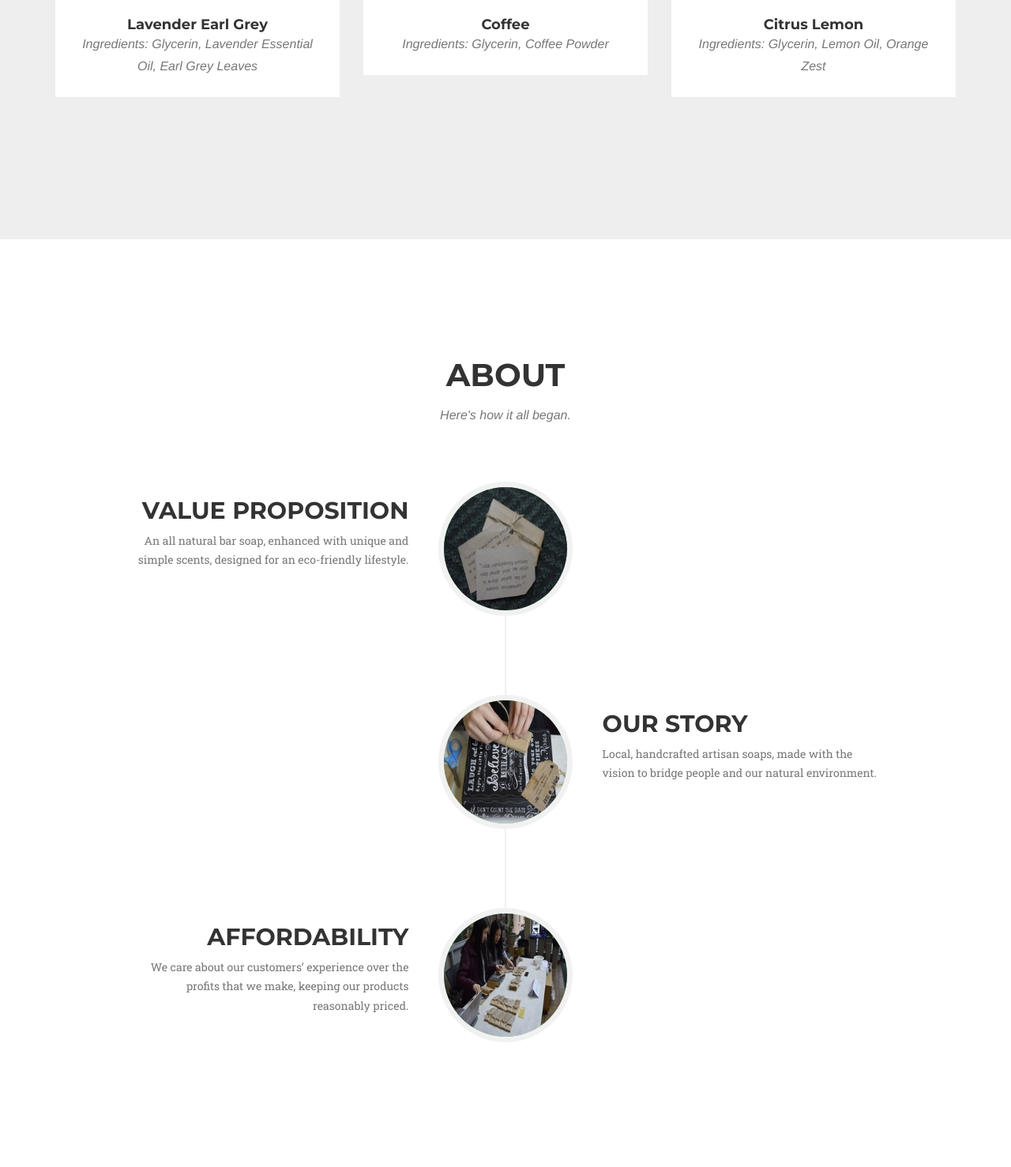
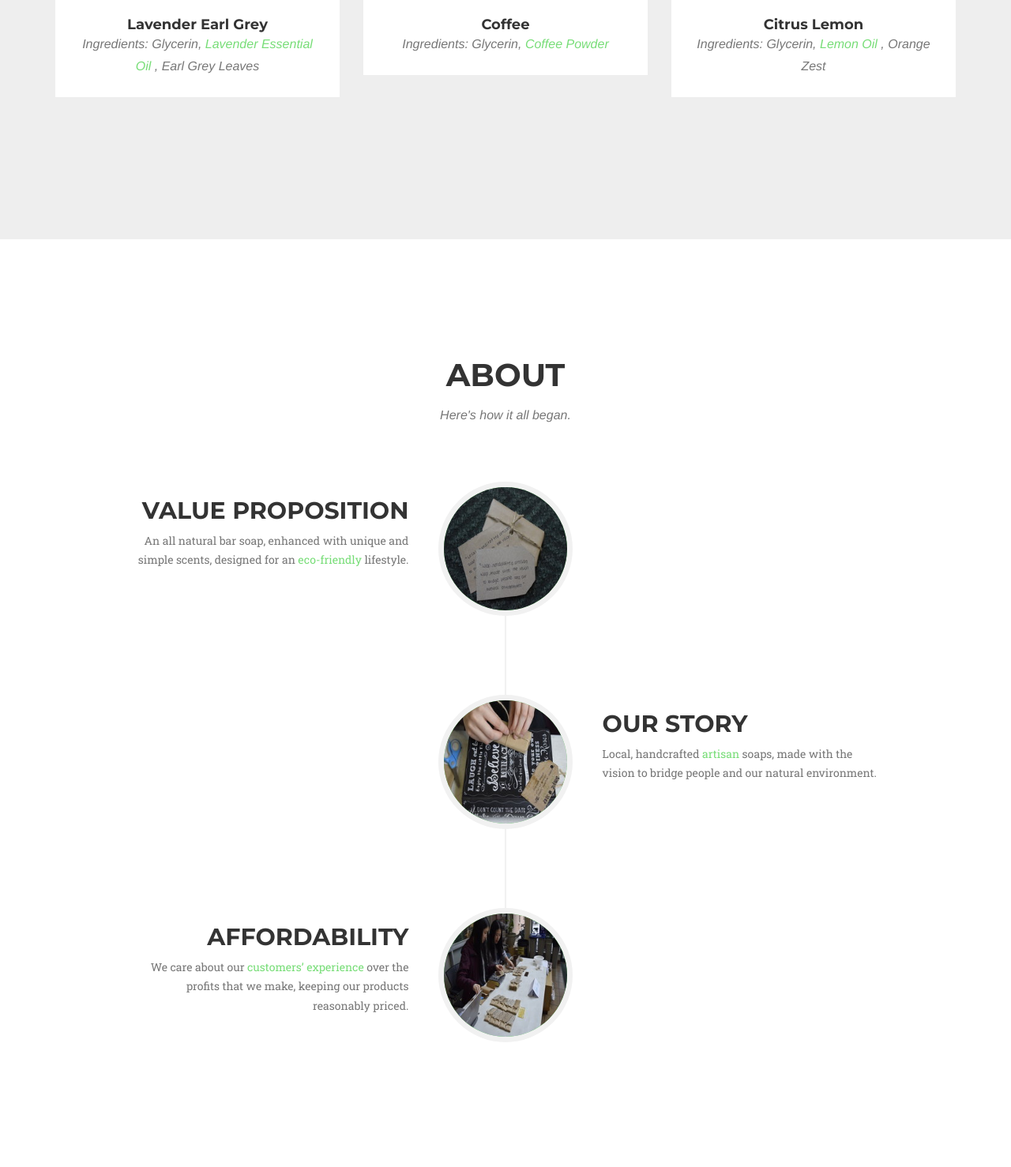
Before and after one commit to simplesoap/simplesoap.github.io, a website: page index.html in a window 1280 px wide. Shown: the part 1385-2863 px from the top of the page at 79% size. Drawn offline with nearby package versions, Linux system fonts and the light colour scheme; a web font is replaced by a local one.

Commit message:
Added links to increase SEO.

```diff
--- a/index.html
+++ b/index.html
@@ -160,7 +160,7 @@
                     </a>
                     <div class="portfolio-caption">
                         <h4>Lavender Earl Grey</h4>
-                        <p class="text-muted"> Ingredients: Glycerin, Lavender Essential Oil, Earl Grey Leaves</p>
+                        <p class="text-muted"> Ingredients: Glycerin, <a href="https://draxe.com/lavender-oil-benefits/"> Lavender Essential Oil </a>, Earl Grey Leaves</p>
                     </div>
                 </div>
                 <div class="col-md-4 col-sm-6 portfolio-item">
@@ -174,7 +174,7 @@
                     </a>
                     <div class="portfolio-caption">
                         <h4>Coffee</h4>
-                        <p class="text-muted">Ingredients: Glycerin, Coffee Powder </p>
+                        <p class="text-muted">Ingredients: Glycerin, <a href="http://drhealthbenefits.com/food-bevarages/beverages/coffee/benefits-of-coffee-for-skin-and-hair" > Coffee Powder </a> </p>
                     </div>
                 </div>
 
@@ -190,10 +190,10 @@
                     </a>
                     <div class="portfolio-caption">
                         <h4>Citrus Lemon</h4>
-                        <p class="text-muted">Ingredients: Glycerin, Lemon Oil, Orange Zest</p>
+                        <p class="text-muted">Ingredients: Glycerin, <a href="http://www.celestinevision.com/2015/07/health/health-benefits-of-lemon-essential-oil/"> Lemon Oil </a>, Orange Zest</p>
                     </div>
                 </div>
-                <!-------
+                <!---
                 <div class="col-md-4 col-sm-6 portfolio-item">
                     <a href="#portfolioModal4" class="portfolio-link" data-toggle="modal">
                         <div class="portfolio-hover">
@@ -263,7 +263,7 @@
                                     <h2 class="subheading">Value Proposition</h4>
                                 </div>
                                 <div class="timeline-body">
-                                    <p class="text-muted">An all natural bar soap, enhanced with unique and simple scents, designed for an eco-friendly lifestyle.</p>
+                                    <p class="text-muted">An all natural bar soap, enhanced with unique and simple scents, designed for an <a href="https://en.wikipedia.org/wiki/Environmentally_friendly"> eco-friendly </a>lifestyle.</p>
                                 </div>
                             </div>
                         </li>
@@ -277,7 +277,7 @@
                                     <h2 class="subheading">Our story</h4>
                                 </div>
                                 <div class="timeline-body">
-                                    <p class="text-muted">Local, handcrafted artisan soaps, made with the vision to bridge people and our natural environment.</p>
+                                    <p class="text-muted">Local, handcrafted <a href="https://en.wikipedia.org/wiki/Artisan">artisan</a> soaps, made with the vision to bridge people and our natural environment.</p>
                                 </div>
                             </div>
                         </li>
@@ -291,7 +291,7 @@
                                     <h2 class="subheading">Affordability </h4>
                                 </div>
                                 <div class="timeline-body">
-                                    <p class="text-muted">We care about our customers’ experience over the profits that we make, keeping our products reasonably priced.</p>
+                                    <p class="text-muted">We care about our <a href="https://en.wikipedia.org/wiki/Customer_experience"> customers’ experience </a> over the profits that we make, keeping our products reasonably priced.</p>
                                 </div>
                             </div>
                         </li>
@@ -478,7 +478,7 @@
                     <ul class="list-inline social-buttons">
                         <li><a href="https://www.instagram.com/simplesoap2017/" target="_blank"><i class="fa fa-instagram"></i></a>
                         </li>
-                        <li><a href="https://www.facebook.com/Simplesoap2017/photos/a.926745347466960.1073741827.926734737468021/934333136708181/?type=3&theater" target="_blank"><i class="fa fa-facebook"></i></a>
+                        <li><a href="https://www.facebook.com/Simplesoap2017" target="_blank"><i class="fa fa-facebook"></i></a>
                         </li>
                      <li><img src="logo.png" height="102" width="122"></i></a>
                         </li>
@@ -486,14 +486,14 @@
                 </div>
                 <div class="col-md-4">
                     <ul class="list-inline quicklinks">
-                        <li><a href="#">Privacy Policy</a>
+                        <li><a href="http://enactussfu.com/bright-ideas/" target="_blank">SFU Bright Ideas</a>
                         </li>
-                        <li><a href="#">Terms of Use</a>
+                        <li><a href="http://www.cnh.bc.ca/" target="_blank">CNH</a>
                         </li>
                     </ul>
                 </div>
                 <div>
-                    A portion of our proceeds goes towards supporting environmental advocacy.
+                   A portion of our proceeds goes towards supporting  <a href="http://environmentaldefence.ca/" target="_blank"> environmental advocacy. </a>
                 </div>
             </div>
         </div>
```
